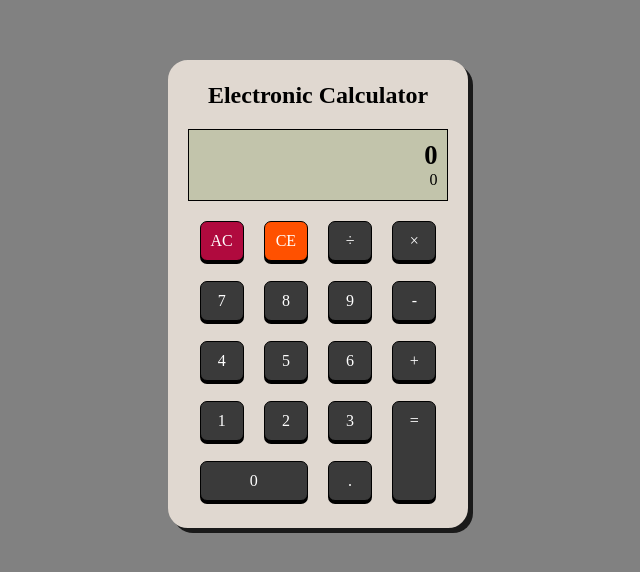
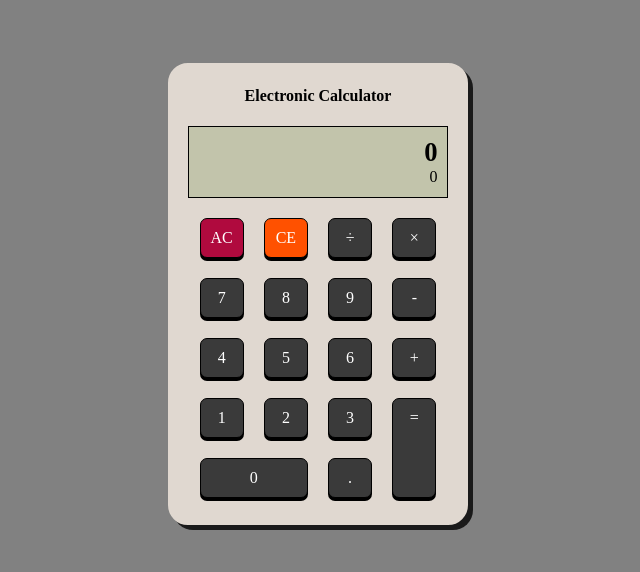
Before and after one commit to wmemorgan/calculator_js, a plain HTML site: page index.html in a window 1280 px wide. Shown: the part 114-686 px from the top of the page, without its empty margins (322-962 px from the left). Drawn offline with Linux system fonts and the light colour scheme.

Commit message:
Change heading tags to <h4>.

```diff
--- a/index.html
+++ b/index.html
@@ -11,7 +11,7 @@
 <body>
   <div class="container">
     <div class="heading">
-      <h2>Electronic Calculator</h2>
+      <h4>Electronic Calculator</h4>
     </div>
     <div id="screen">
       <div id="display"></div>
```
